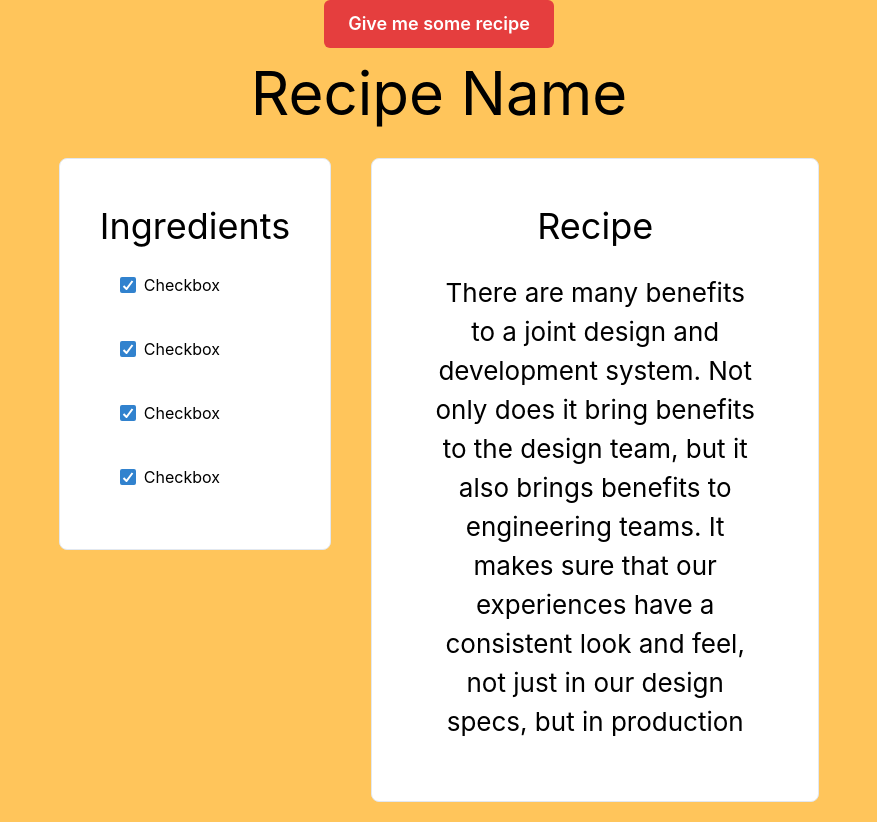
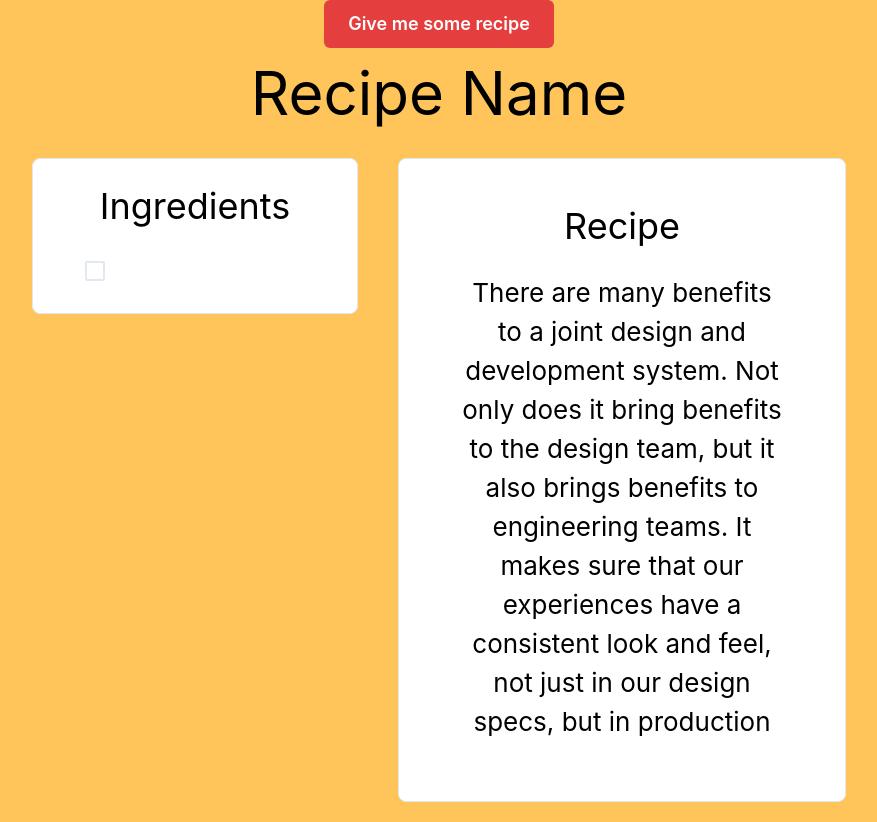
Before and after one commit to thaisdelima/give-me-some-recipe, a React (Create React App) app in the folder give-me-some-recipe/: page / in a window 1280 px wide. Shown: the whole page, without its empty margins (201-1078 px from the left). Built offline with nearby package versions, Linux system fonts and the light colour scheme.

Commit message:
reactively render one ingredient

```diff
--- a/give-me-some-recipe/src/components/IngredientsList.js
+++ b/give-me-some-recipe/src/components/IngredientsList.js
@@ -1,24 +1,32 @@
-import React, { Component } from "react";
-import { Container, Checkbox, Box, Text, SimpleGrid } from "@chakra-ui/react";
+import React from "react";
+import { Checkbox, Box, Text, SimpleGrid } from "@chakra-ui/react";
 
-export default class IngredientsList extends Component {
+export default class IngredientsList extends React.Component {
+  constructor(props) {
+    super(props);
+    this.state = {
+      ingredients: this.props.dataParentToChild,
+    };
+  }
+
   render() {
+    const data = this.state.ingredients;
     return (
       <div>
-        <Box
-          borderWidth="1px"
-          borderRadius="lg"
-          bg="white"
-          overflow="hidden"
-          p={[0, 10]}>
-          <Text fontSize="4xl" color="black">
+        <Box borderWidth="1px" borderRadius="lg" bg="white" px={10} py={5}>
+          <Text fontSize="4xl" color="black" mb={4}>
             Ingredients
           </Text>
-          <SimpleGrid color="black" columns={1} spacing={10} p={5}>
-            <Checkbox defaultIsChecked>Checkbox</Checkbox>
-            <Checkbox defaultIsChecked>Checkbox</Checkbox>
-            <Checkbox defaultIsChecked>Checkbox</Checkbox>
-            <Checkbox defaultIsChecked>Checkbox</Checkbox>
+          <SimpleGrid
+            justifyContent="start"
+            color="black"
+            columns={1}
+            spacing={10}
+            minChildWidth="220px"
+            p={3}>
+            <Checkbox size="lg" colorScheme="orange">
+              {data}
+            </Checkbox>
           </SimpleGrid>
         </Box>
       </div>
```
